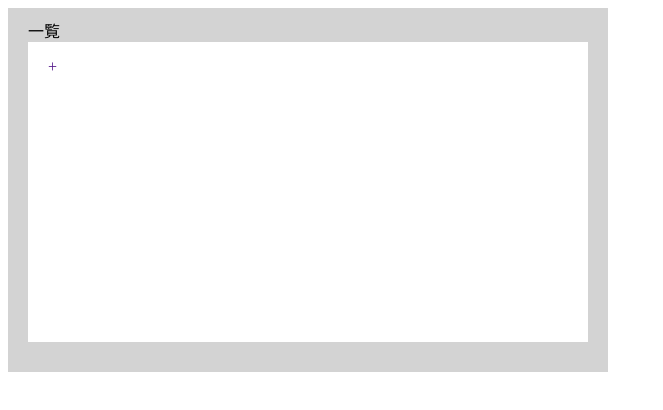
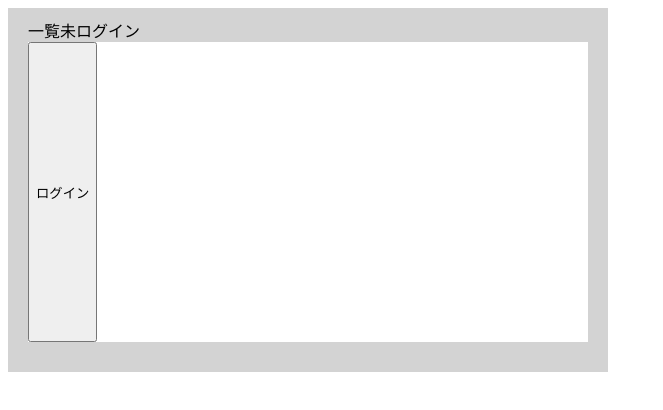
Before and after one commit to tyrrell-IH/react-memo-app, a React (Create React App) app: page / in a window 1280 px wide. Shown: the top 410 px of the page, without its empty margins (0-663 px from the left). Built offline with nearby package versions, Linux system fonts and the light colour scheme.

Commit message:
ログインボタンの実装

```diff
--- a/src/App.js
+++ b/src/App.js
@@ -1,16 +1,23 @@
 import { useState } from "react";
 import TitleList from "./title_list";
 import Editor from "./editor";
+import LoginButton from "./login_button";
+import { IsLoginContext } from "./login_context";
 import "./App.css";
 
 export default function App() {
   const [editingMemo, setEditingMemo] = useState(null);
+  const [isLogin, setIsLogin] = useState(false);
+
   const allMemos = JSON.parse(localStorage.getItem("memos")) ?? [];
 
   return (
+    <IsLoginContext.Provider value={isLogin}>
       <div className="memo-app">
-      {editingMemo === null ? "一覧" : "編集"}
+        {isLogin && editingMemo !== null ? "編集" : "一覧"}
+        {isLogin ? "ログイン済" : "未ログイン"}
         <div className="memo-contents">
+          <LoginButton setIsLogin={setIsLogin} />
           <TitleList
             editingMemo={editingMemo}
             setEditingMemo={(memo) => setEditingMemo(memo)}
@@ -25,5 +32,6 @@ export default function App() {
           )}
         </div>
       </div>
+    </IsLoginContext.Provider>
   );
 }
--- a/src/editor.js
+++ b/src/editor.js
@@ -1,6 +1,10 @@
+import { useContext } from "react";
 import "./editor.css";
+import { IsLoginContext } from "./login_context";
 
 export default function Editor({ editingMemo, setEditingMemo, allMemos }) {
+  const isLogin = useContext(IsLoginContext);
+
   function handleEdit() {
     const newMemos = allMemos.map((memo) => {
       if (memo.id === editingMemo.id) {
@@ -22,8 +26,9 @@ export default function Editor({ editingMemo, setEditingMemo, allMemos }) {
   return (
     <div className="editor">
       <textarea
+        readOnly={!isLogin}
         className="text-area"
-        placeholder="Enter your text"
+        placeholder={isLogin && "Enter your text"}
         value={editingMemo.body}
         onChange={(e) =>
           setEditingMemo({ ...editingMemo, body: e.target.value })
@@ -31,6 +36,7 @@ export default function Editor({ editingMemo, setEditingMemo, allMemos }) {
         rows={8}
         cols={40}
       />
+      {isLogin && (
         <div className="button-area">
           <button className="button" onClick={handleEdit}>
             編集
@@ -39,6 +45,7 @@ export default function Editor({ editingMemo, setEditingMemo, allMemos }) {
             削除
           </button>
         </div>
+      )}
     </div>
   );
 }
--- /dev/null
+++ b/src/login_button.js
@@ -0,0 +1,16 @@
+import { useContext } from "react";
+import { IsLoginContext } from "./login_context";
+
+export default function LoginButton({ setIsLogin }) {
+  const isLogin = useContext(IsLoginContext);
+
+  return (
+    <button
+      onClick={() => {
+        setIsLogin(!isLogin);
+      }}
+    >
+      {isLogin ? "ログアウト" : "ログイン"}
+    </button>
+  );
+}
--- /dev/null
+++ b/src/login_context.js
@@ -0,0 +1,3 @@
+import { createContext } from "react";
+
+export const IsLoginContext = createContext(false);
--- a/src/title_list.js
+++ b/src/title_list.js
@@ -1,7 +1,11 @@
+import { useContext } from "react";
 import AddMemo from "./add_memo";
 import "./title_list.css";
+import { IsLoginContext } from "./login_context";
 
 export default function TitleList({ editingMemo, setEditingMemo, allMemos }) {
+  const isLogin = useContext(IsLoginContext);
+
   const titles = allMemos.map((memo) => {
     const memoTitle = memo.body.split("\n")[0].trim() || "Non Title";
     if (editingMemo !== null && memo.id === editingMemo.id) {
@@ -25,7 +29,9 @@ export default function TitleList({ editingMemo, setEditingMemo, allMemos }) {
   return (
     <ul className="title-list">
       {titles}
-      <AddMemo setEditingMemo={setEditingMemo} allMemos={allMemos} />
+      {isLogin && (
+        <AddMemo setEditingMemo={setEditingMemo} allMemos={allMemos} />
+      )}
     </ul>
   );
 }
```
Lines whose indentation alone changed are shown as unchanged.
